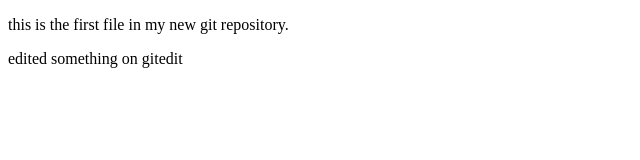
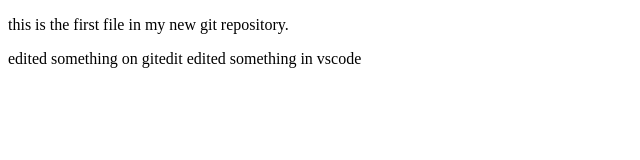
Before and after one commit to bharathgone7/hello-world, a plain HTML site: page index.html in a window 1280 px wide. Shown: the whole page, without its empty margins (0-640 px from the left). Drawn offline with Linux system fonts and the light colour scheme.

Commit message:
edited vscode

```diff
--- a/index.html
+++ b/index.html
@@ -9,5 +9,6 @@
 <body>
     <p>this is the first file in my new git repository.</p>
     edited something on gitedit
+    edited something in vscode
 </body>
 </html>
```
